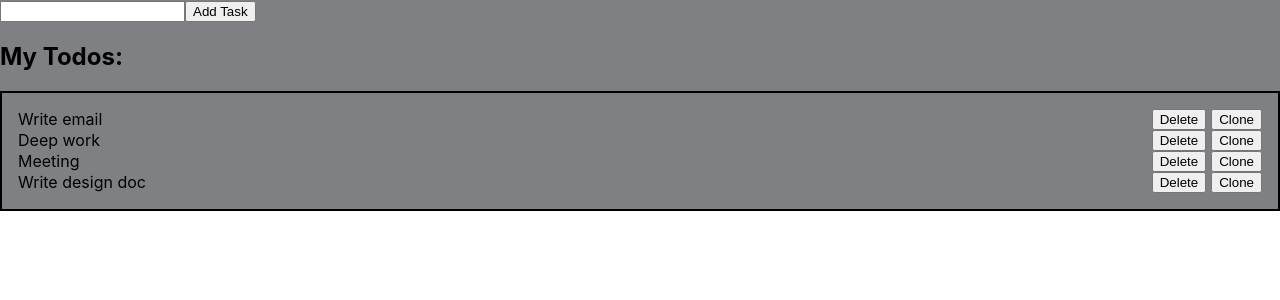
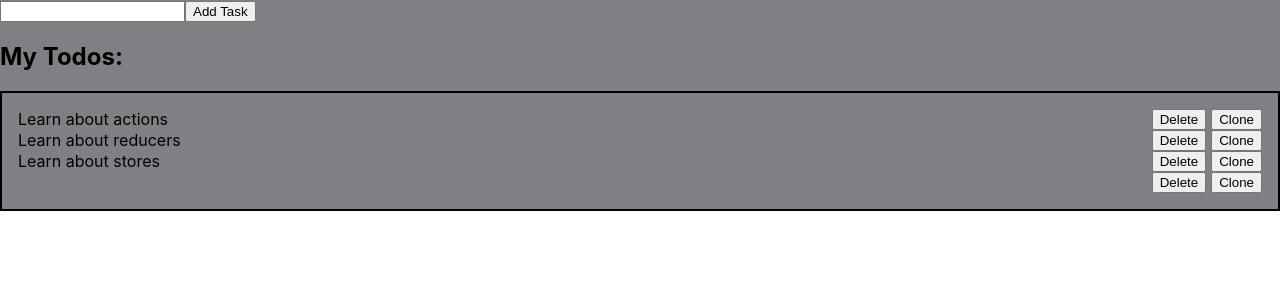
Before and after one commit to santosh/todo-redux, a React (Create React App) app: page / in a window 1280 px wide. Shown: the top 300 px of the page. Built offline with nearby package versions, Linux system fonts and the light colour scheme.

Commit message:
Functional testing without UI

```diff
--- a/src/features/todo/todoSlice.js
+++ b/src/features/todo/todoSlice.js
@@ -1,8 +1,5 @@
 const initialState = [
-  { id: 1, description: "Write email", completed: false },
-  { id: 2, description: "Deep work", completed: false },
-  { id: 3, description: "Meeting", completed: false, color: 'purple' },
-  { id: 4, description: "Write design doc", completed: false, color: 'blue' },
+
 ]
 
 export function todoReducer(state = initialState, action) {
@@ -69,6 +66,6 @@ export function todoReducer(state = initialState, action) {
 }
 
 function nextTodoId(todos) {
-  const maxId = todos.reduce((maxId, todo) => Math.max(todo.id, maxId) - 1)
+  const maxId = todos.reduce((maxId, todo) => Math.max(todo.id, maxId), 0)
   return maxId + 1
 }
--- a/src/index.js
+++ b/src/index.js
@@ -7,6 +7,42 @@ import store from './store';
 import reportWebVitals from './reportWebVitals';
 
 console.log(store.getState())
+
+const unsubscribe = store.subscribe(() => {
+  console.log('State after dispatch', store.getState());
+})
+
+store.dispatch({
+  type: 'todo/TODO_ADDED',
+  // ID here is dummy and is generated later on
+  payload: { id: 1, description: "Learn about actions", completed: false }
+})
+store.dispatch({
+  type: 'todo/TODO_ADDED',
+  payload: { id: 1, description: "Learn about reducers", completed: false }
+})
+store.dispatch({
+  type: 'todo/TODO_ADDED',
+  payload: { id: 1, description: "Learn about stores", completed: false }
+})
+
+store.dispatch({ type: 'todo/TODO_TOGGLED', payload: 2 })
+store.dispatch({ type: 'todo/TODO_TOGGLED', payload: 2 })
+store.dispatch({ type: 'todo/TODO_TOGGLED', payload: 2 })
+
+store.dispatch({ type: 'filter/STATUS_FILTER_CHANGED', payload: 'Active' })
+
+store.dispatch({
+  type: 'filter/COLOR_FILTER_CHANGED',
+  payload: { color: 'red', changeType: 'added' }
+})
+
+// Stop listening to state updates
+unsubscribe()
+
+// Dispatch one more action to see what happens
+
+store.dispatch({ type: 'todo/TODO_ADDED', payload: 'Try creating a store' })
 
 const root = ReactDOM.createRoot(document.getElementById('root'));
 root.render(
```
Also changed, not shown: 1 other file (tests, documents, lock files or other folders).
